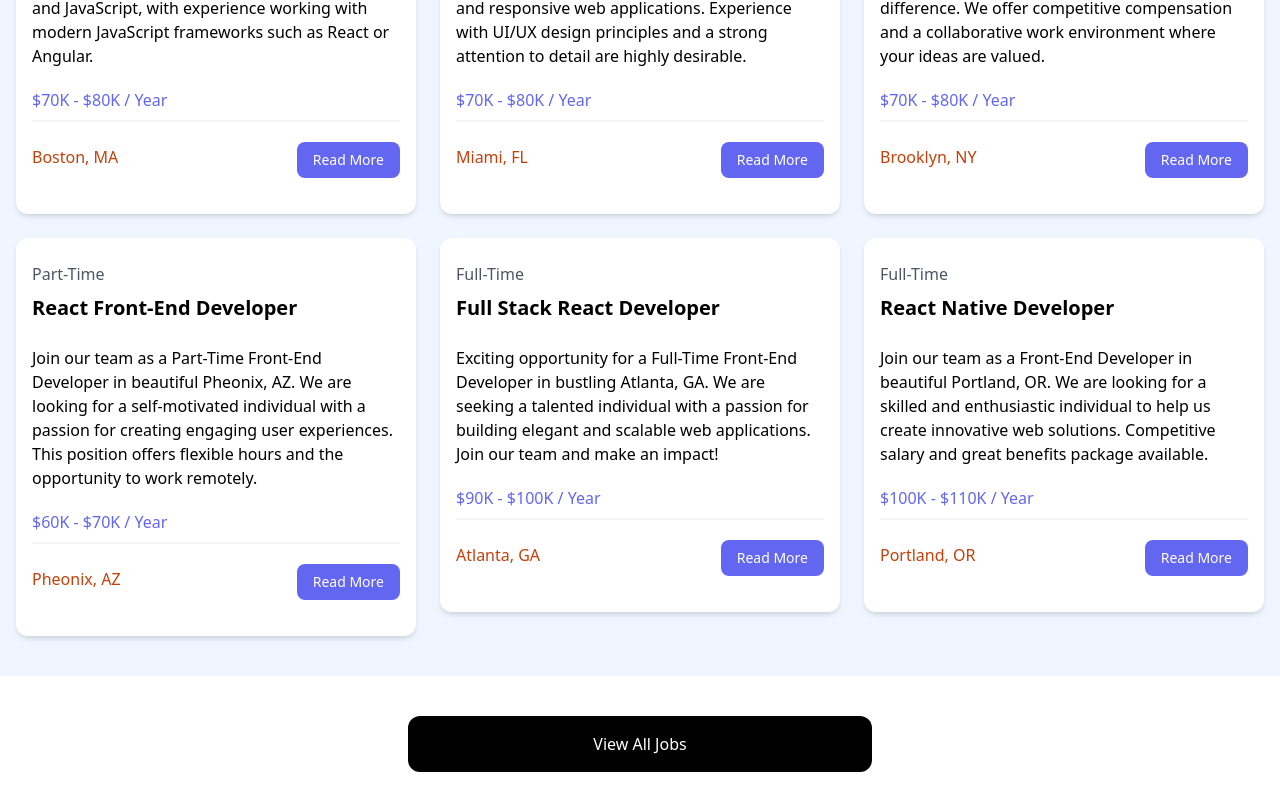
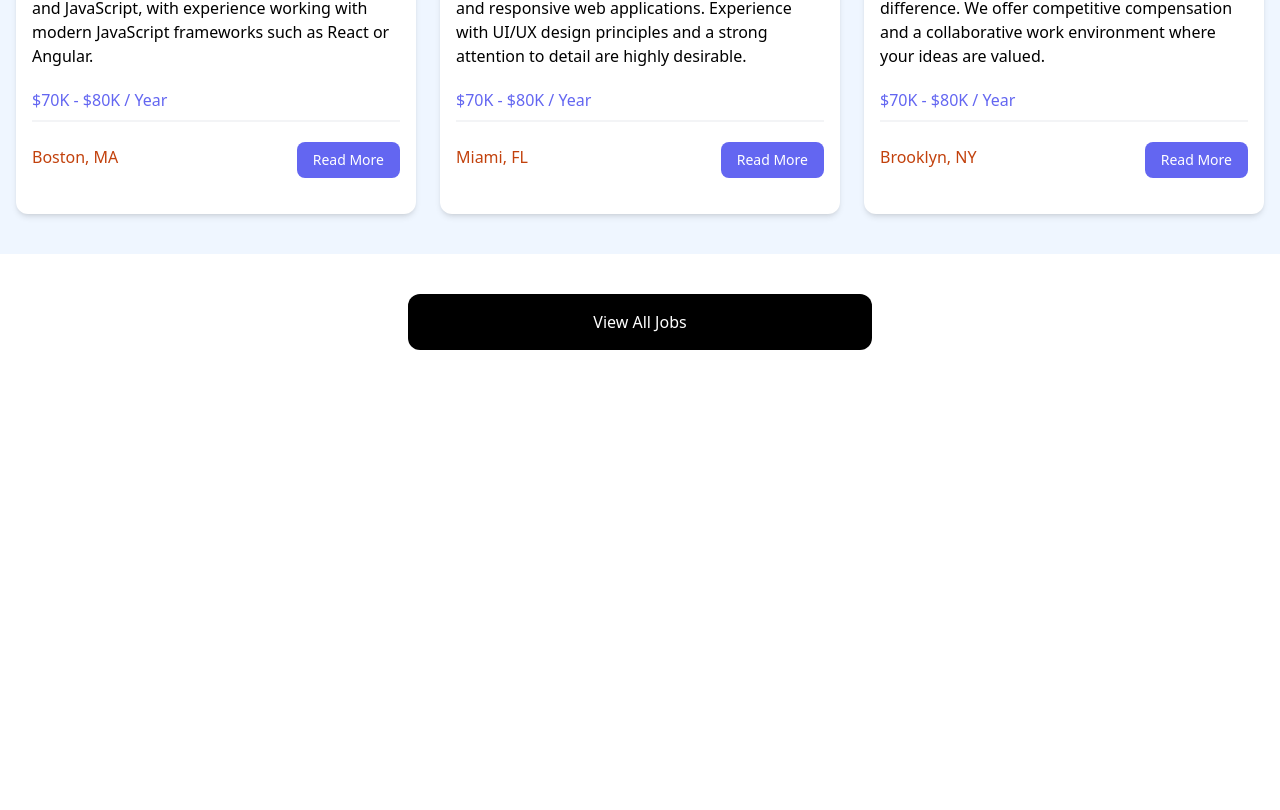
Before and after one commit to ShaQay3Q/ReactJobs, a React (Vite) app: page / in a window 1280 px wide. Shown: the part 893-1703 px from the top of the page. After the commit the page ends 1283 px from the top, so only its background shows below. Built offline with nearby package versions, Linux system fonts and the light colour scheme.

Commit message:
up until state and useState

```diff
--- a/src/App.jsx
+++ b/src/App.jsx
@@ -2,6 +2,7 @@
 import Hero from "./components/Hero";
 import HomeCards from "./components/HomeCards";
 import JobListings from "./components/JobListings";
+import ViewAllJobs from "./components/ViewAllJobs";
 
 export default function App() {
 	return (
@@ -11,15 +12,7 @@
 			<HomeCards />
 
 			<JobListings />
-
-			<section className='m-auto max-w-lg my-10 px-6'>
-				<a
-					href='jobs.html'
-					className='block bg-black text-white text-center py-4 px-6 rounded-xl hover:bg-gray-700'
-				>
-					View All Jobs
-				</a>
-			</section>
+			<ViewAllJobs />
 		</div>
 	);
 }
--- a/src/components/JobListings.jsx
+++ b/src/components/JobListings.jsx
@@ -2,7 +2,7 @@
 import JobListing from "./JobListing";
 
 export default function JobListings() {
-	console.log(jobs);
+	const recentJobs = jobs.slice(0, 3);
 	return (
 		<div>
 			{/* <!-- Browse Jobs --> */}
@@ -12,7 +12,7 @@
 						Browse Jobs
 					</h2>
 					<div className='grid grid-cols-1 md:grid-cols-3 gap-6'>
-						{jobs.map((job) => (
+						{recentJobs.map((job) => (
 							<JobListing
 								job={job}
 								key={job.id}
--- /dev/null
+++ b/src/components/ViewAllJobs.jsx
@@ -0,0 +1,14 @@
+export default function ViewAllJobs() {
+	return (
+		<div>
+			<section className='m-auto max-w-lg my-10 px-6'>
+				<a
+					href='/jobs'
+					className='block bg-black text-white text-center py-4 px-6 rounded-xl hover:bg-gray-700'
+				>
+					View All Jobs
+				</a>
+			</section>
+		</div>
+	);
+}
```
